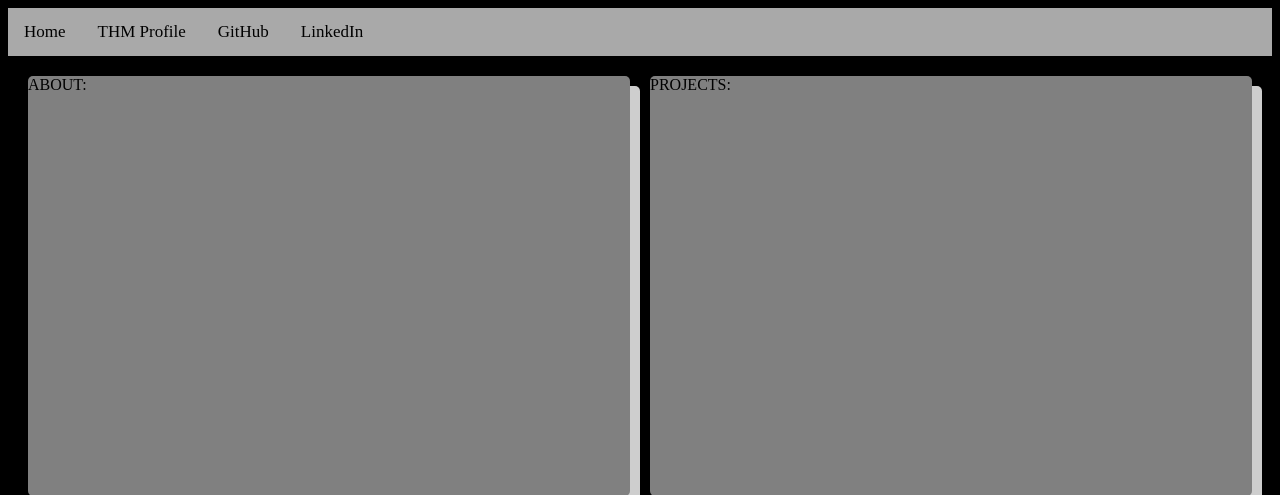
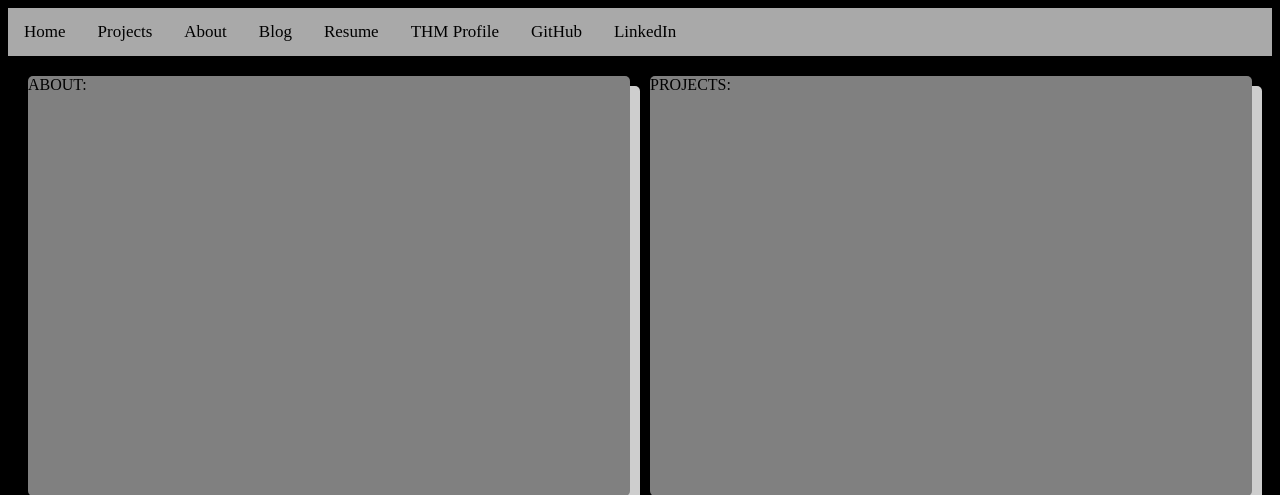
Before and after one commit to dustin-py/Portfolio, a Django app: page / in a window 1280 px wide. Shown: the top 495 px of the page. Run offline with Django 3.2, Linux system fonts and the light colour scheme.

Commit message:
update nav links

```diff
--- a/portfolio/app/templates/base.html
+++ b/portfolio/app/templates/base.html
@@ -8,6 +8,10 @@
 <body>
     <div class="topnav">
         <a href="/">Home</a>
+        <a href="/#projects">Projects</a>
+        <a href="/#aboutme">About</a>
+        <a href="/#blog">Blog</a>
+        <a href="/#resume">Resume</a>
         <a href="/thmprofile">THM Profile</a>
         <a href="https://github.com/dustin-py">GitHub</a>
         <a href="https://linkedin.com/in/dustinstri92">LinkedIn</a>
```
